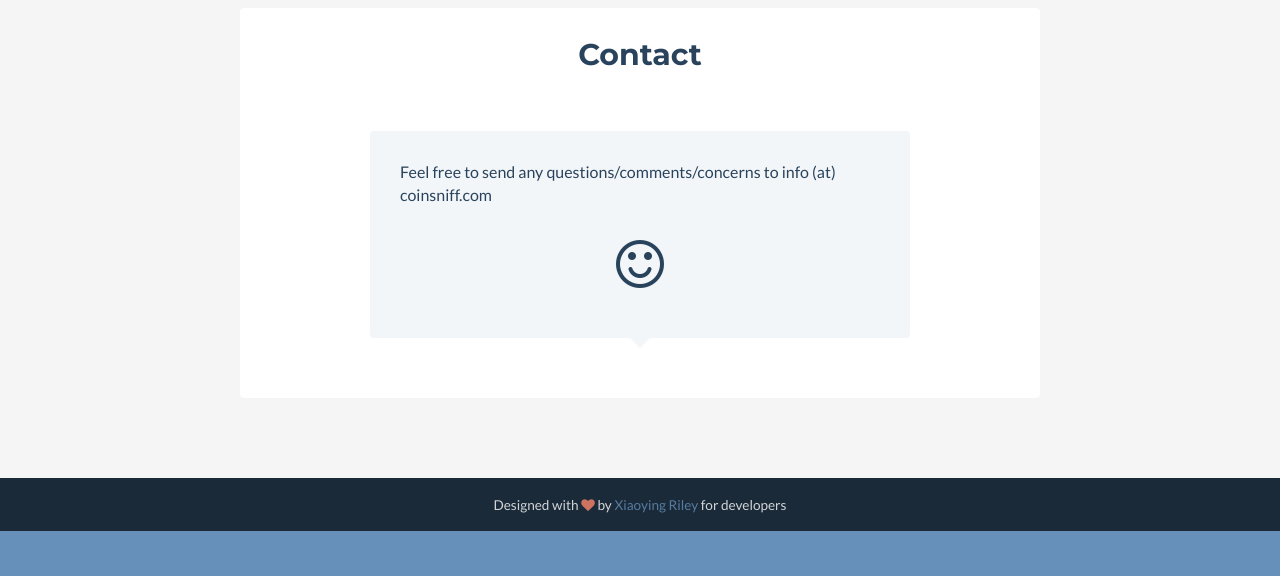
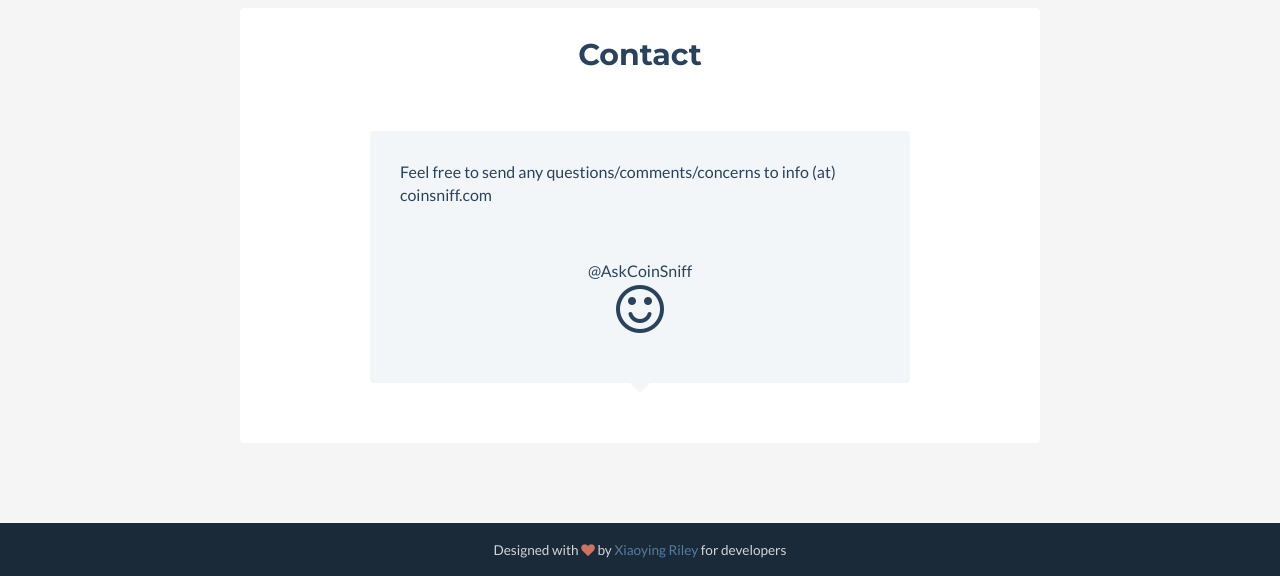
Before and after one commit to azianmike/bitcoin_notifier_web, a Django app: page / in a window 1280 px wide. Shown: the part 2150-2726 px from the top of the page. Before the commit the page ends 2681 px from the top, so only its background shows below. Run offline with Django 3.2, Linux system fonts and the light colour scheme; some libraries are stand-ins or nearby versions.

Commit message:
inserted @CoinSniff into index.html

```diff
--- a/templates/index.html
+++ b/templates/index.html
@@ -261,6 +261,8 @@
                 <div class="cta-container">
                     <div class="speech-bubble">
                         <p class="intro">Feel free to send any questions/comments/concerns to info (at) coinsniff.com </p>
+                        <br>
+                        <center>@AskCoinSniff</center>
                         <div class="icon-holder  text-center"><i class="fa fa-smile-o"></i></div>
                     </div><!--//speech-bubble-->
 
```
